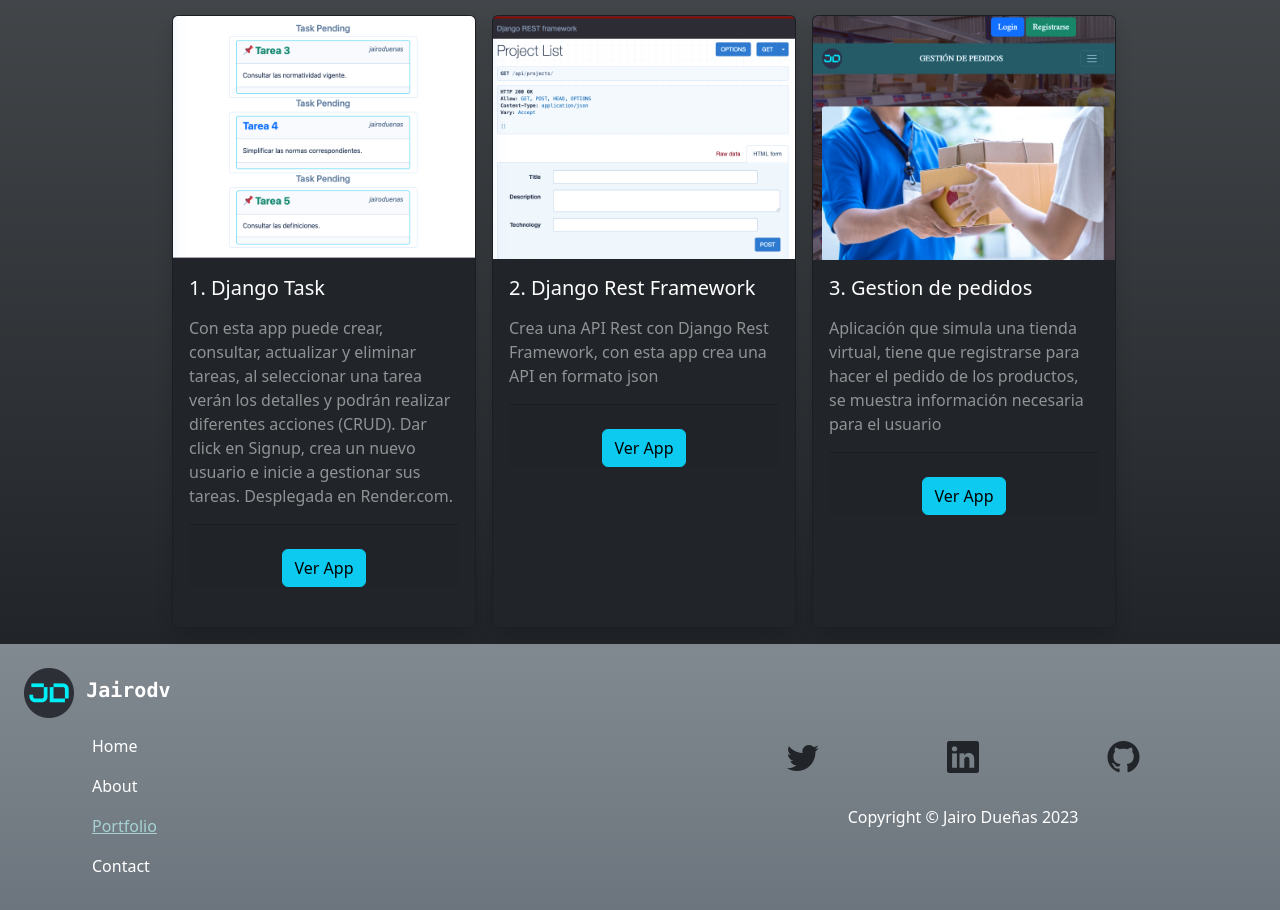
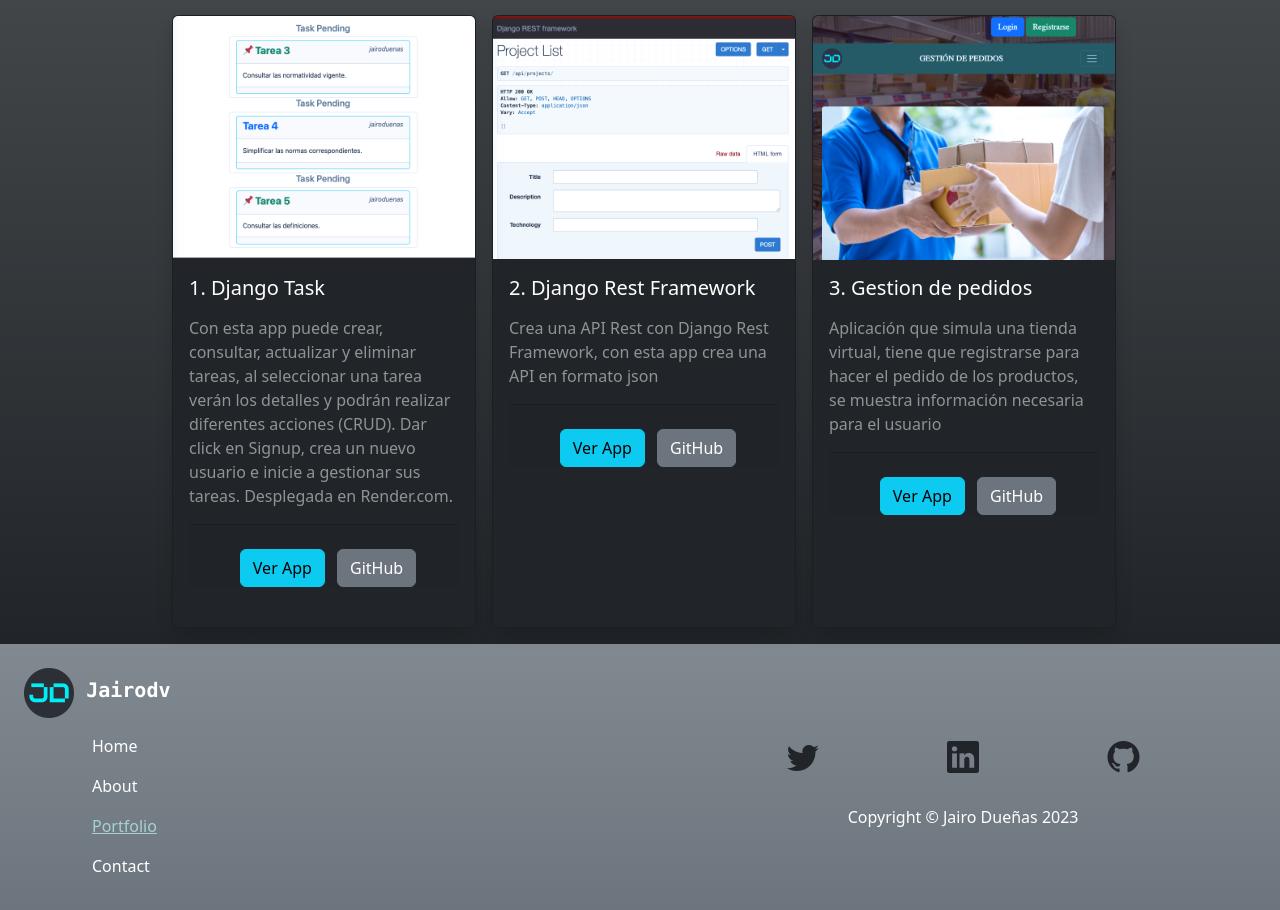
Before and after one commit to JairoDuenas/blog-Django, a Django app: page /portfolio/ in a window 1280 px wide. Shown: the part 77-987 px from the top of the page. Run offline with Django 4.2, Linux system fonts and the light colour scheme; data comes from the database, SQL or seed files in the repository; both versions use the stored data as it was after the commit.

Commit message:
Agregando botón github, link_git en models, subiendo nuevo proyecto desde admin

```diff
--- a/portfolio/models.py
+++ b/portfolio/models.py
@@ -9,6 +9,7 @@ class Projects(models.Model):
   description = models.TextField(blank=True)
   user = models.ForeignKey(User, on_delete=models.CASCADE)
   link = models.CharField(max_length=200, default='')
+  link_git = models.CharField(max_length=200, default='')
 
   class Meta:
     verbose_name='project'
--- a/portfolio/templates/portfolio/portfolio.html
+++ b/portfolio/templates/portfolio/portfolio.html
@@ -17,7 +17,8 @@
             <h5 class="card-title text-white">{{project.title}}</h5>
             <p class="card-text pt-2">{{project.description}}</p>
             <div class="card-footer text-center pt-4 p-0">
-              <a href="{{project.link}}" target="_blank" class="btn btn-info">Ver App</a>
+              <a href="{{project.link}}" target="_blank" class="btn btn-info mx-2">Ver App</a>
+              <a href="{{project.link_git}}" target="_blank" class="btn btn-secondary">GitHub</a>
             </div>
           </div>
         </div>
```
Also changed, not shown: db.sqlite3, media/portfolio/rest_IoVMB9o.png (deleted), media/portfolio/tasks_5aFz7mx.png (deleted), media/portfolio/tienda.png (added), portfolio/migrations/0005_projects_link_git.py (added).
